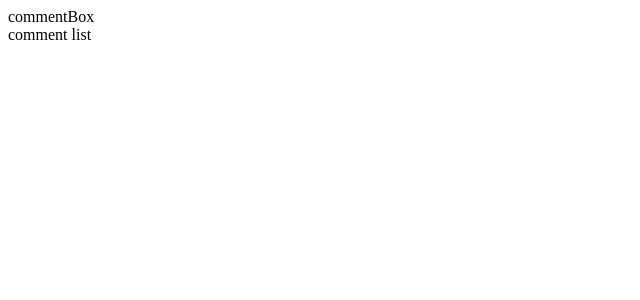
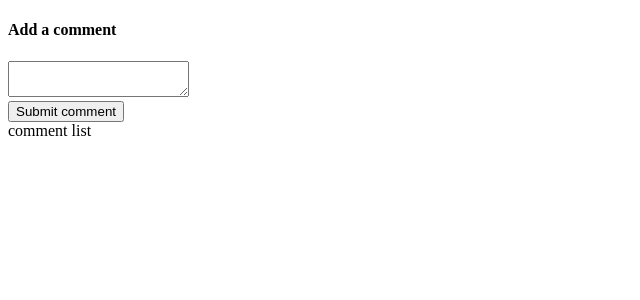
Before and after one commit to mnedzka/react_intermiediate_concepts, a React (Create React App) app: page / in a window 1280 px wide. Shown: the top 300 px of the page, without its empty margins (0-640 px from the left). Built offline with nearby package versions, Linux system fonts and the light colour scheme.

Commit message:
Change paths for relative, change commentBox component from functional to class

```diff
--- a/src/components/App.js
+++ b/src/components/App.js
@@ -1,6 +1,6 @@
 import React from "react";
-import CommentBox from "./CommentBox";
-import CommentList from "./CommentList";
+import CommentBox from "components/CommentBox";
+import CommentList from "components/CommentList";
 
 export default function App() {
   return (
--- a/src/components/CommentBox.js
+++ b/src/components/CommentBox.js
@@ -1,5 +1,29 @@
-import React from "react";
+import React, { Component } from "react";
 
-export default () => {
-  return <div>commentBox</div>;
-};
+export default class CommentBox extends Component {
+  state = {
+    comment: ""
+  };
+
+  handleChange = event => {
+    this.setState({ comment: event.target.value });
+  };
+
+  handleSubmit = event => {
+    event.preventDefault();
+
+    this.setState({ comment: "" });
+  };
+
+  render() {
+    return (
+      <form onSubmit={this.handleSubmit}>
+        <h4>Add a comment</h4>
+        <textarea onChange={this.handleChange} value={this.state.comment} />
+        <div>
+          <button>Submit comment</button>
+        </div>
+      </form>
+    );
+  }
+}
--- a/src/index.js
+++ b/src/index.js
@@ -1,6 +1,6 @@
 import React from "react";
 import ReactDOM from "react-dom";
 
-import App from "./components/App";
+import App from "components/App";
 
 ReactDOM.render(<App />, document.querySelector("#root"));
```
Also changed, not shown: 2 other files (tests, documents, lock files or other folders).
